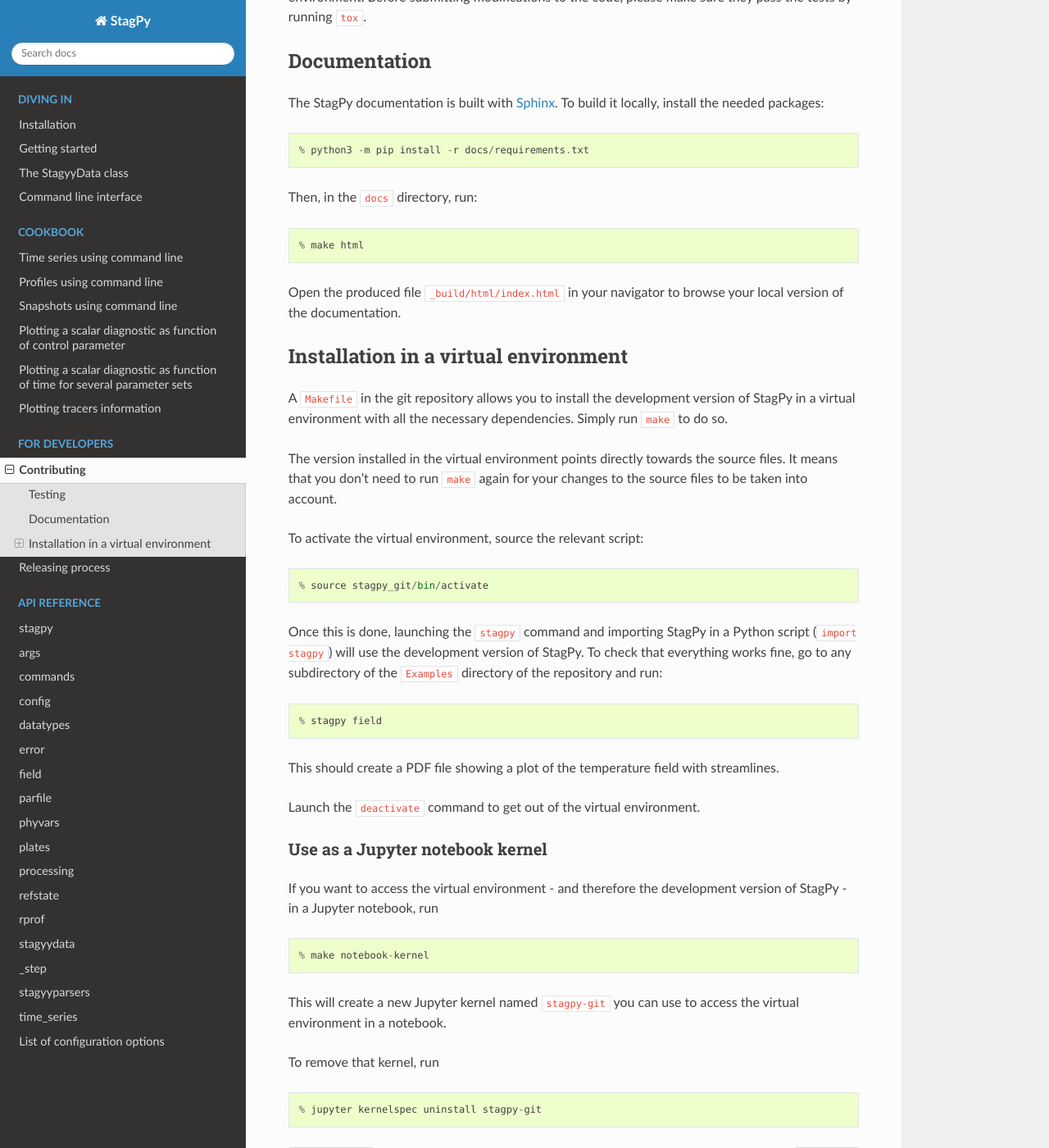
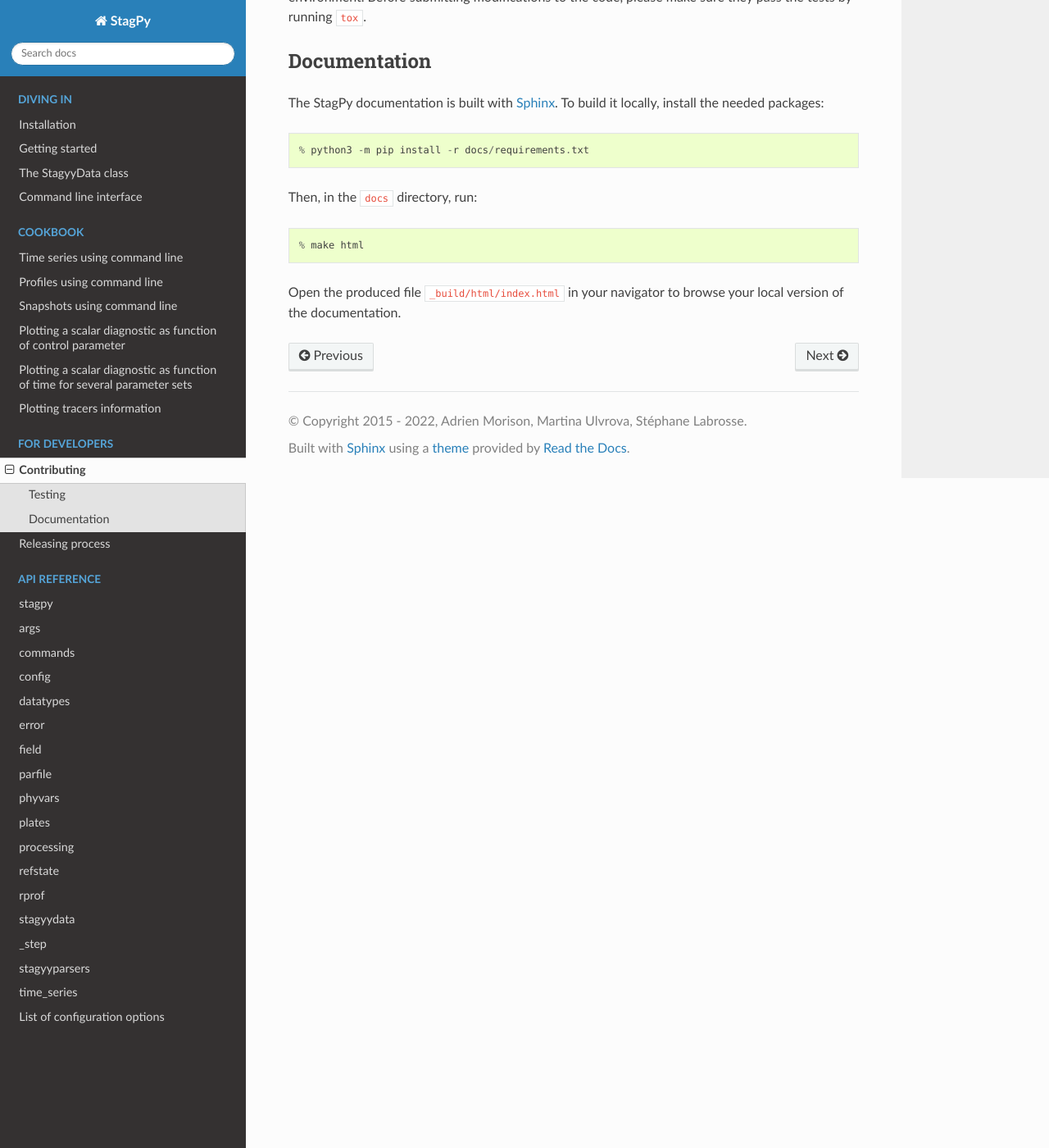
Before and after one commit to StagPython/StagPy, a Sphinx documentation site: the page built from docs/sources/developers.rst, in a window 1280 px wide and 1400 px high, scrolled down 1237 px. Shown: the whole window at 82% size. Built offline with Sphinx 7.4.7 and the Read the Docs theme 2.0.0, drawn with Linux system fonts in a browser that asks for light colours; the version number could not be read and is left out.

Commit message:
Rm outdated doc for devs

```diff
--- a/docs/sources/developers.rst
+++ b/docs/sources/developers.rst
@@ -74,47 +74,3 @@
 
 Open the produced file ``_build/html/index.html`` in your navigator to browse
 your local version of the documentation.
-
-Installation in a virtual environment
--------------------------------------
-
-A ``Makefile`` in the git repository allows you to install the development
-version of StagPy in a virtual environment with all the necessary dependencies.
-Simply run ``make`` to do so.
-
-The version installed in the virtual environment points directly towards the
-source files. It means that you don't need to run ``make`` again for your
-changes to the source files to be taken into account.
-
-To activate the virtual environment, source the relevant script::
-
-    % source stagpy_git/bin/activate
-
-Once this is done, launching the ``stagpy`` command and importing StagPy in a
-Python script (``import stagpy``) will use the development version of StagPy.
-To check that everything works fine, go to any subdirectory of the ``Examples``
-directory of the repository and run::
-
-    % stagpy field
-
-This should create a PDF file showing a plot of the temperature field with
-streamlines.
-
-Launch the ``deactivate`` command to get out of the virtual environment.
-
-Use as a Jupyter notebook kernel
-^^^^^^^^^^^^^^^^^^^^^^^^^^^^^^^^
-
-If you want to access the virtual environment - and therefore the development
-version of StagPy - in a Jupyter notebook, run
-::
-
-    % make notebook-kernel
-
-This will create a new Jupyter kernel named ``stagpy-git`` you can use to
-access the virtual environment in a notebook.
-
-To remove that kernel, run
-::
-
-    % jupyter kernelspec uninstall stagpy-git
```
